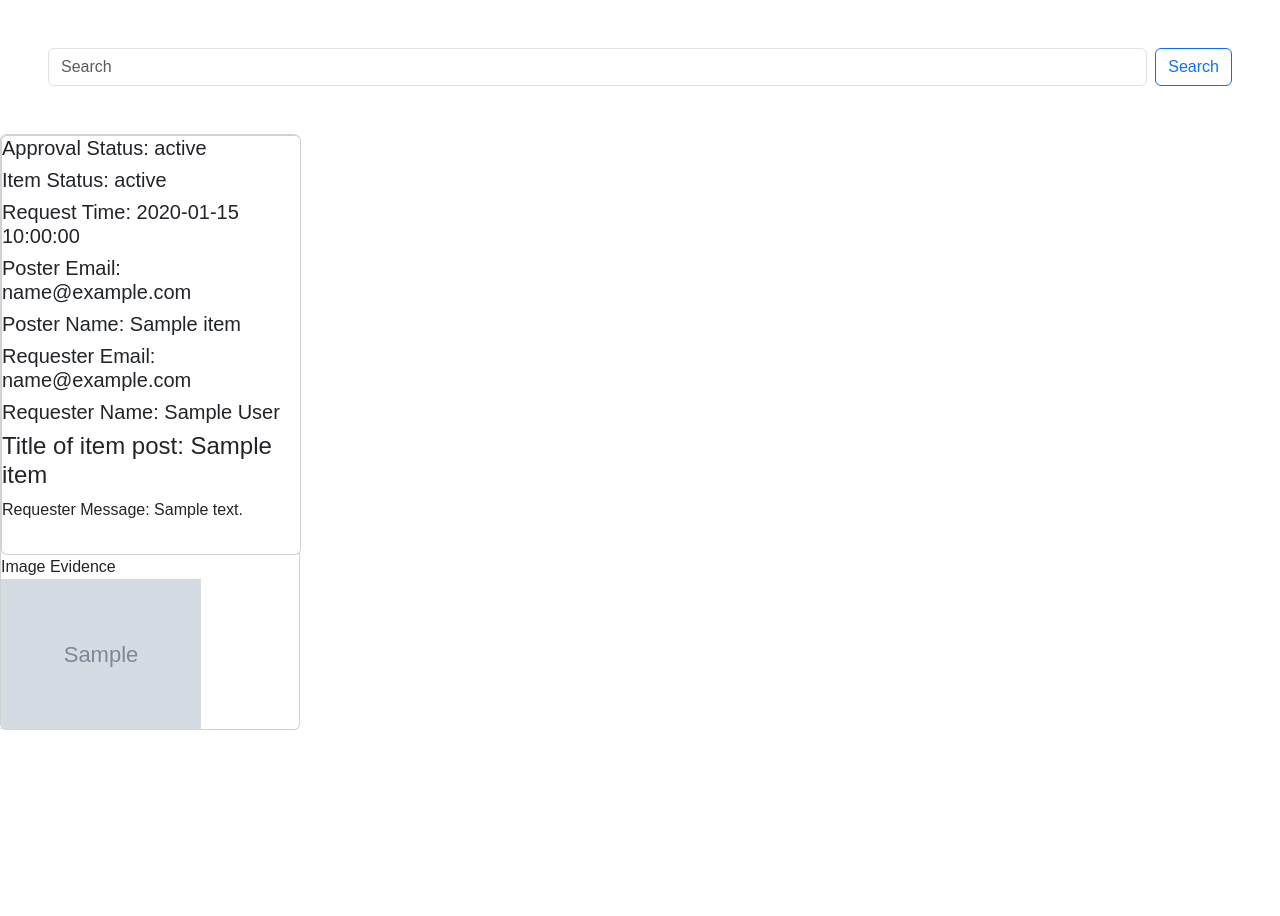
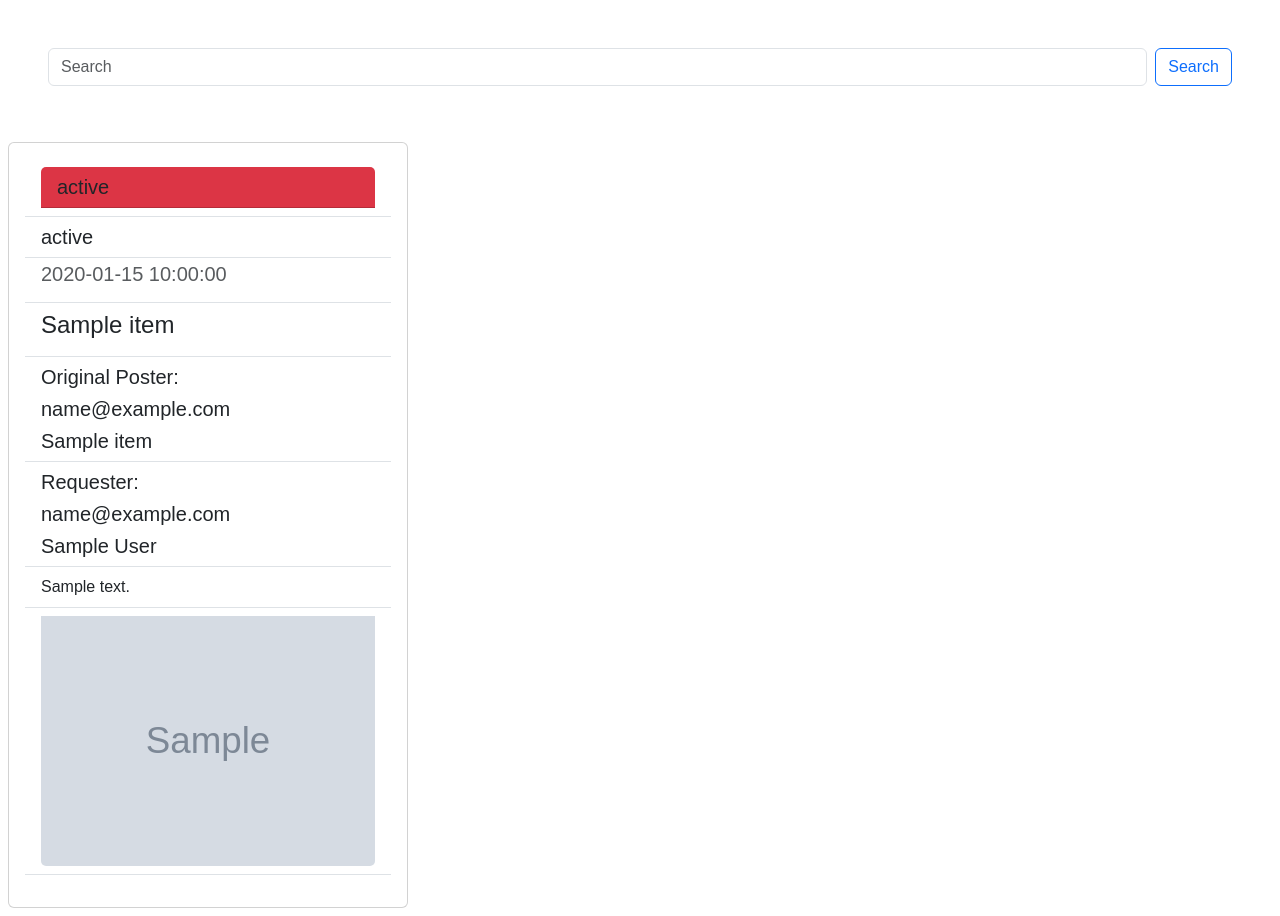
Before and after one commit to ritumaiti2009/CAC_Proj, a Flask app: page /manage_requests in a window 1280 px wide. Shown: the part 78-994 px from the top of the page. Before the commit the page ends 808 px from the top, so only its background shows below. Run offline with Flask 3, Linux system fonts and the light colour scheme; the visitor is signed in with stand-in values (Sample User, id 1); tables that the repository leaves empty hold one stand-in row (values such as "Sample post"); grey boxes marked "Sample" are stand-in pictures; some web fonts are replaced.

Commit message:
Format Request

```diff
--- a/app.py
+++ b/app.py
@@ -148,7 +148,8 @@ def lost():
             items.description AS description,
             items.image_path AS image_path,
             datetime(items.date_reported, 'localtime') AS date_reported,
-            requests.user_id AS user_id
+            items.user_id AS poster_user_id,
+            requests.user_id AS requester_user_id
             FROM items
             LEFT JOIN requests
             ON items.id = requests.item_id
@@ -191,7 +192,8 @@ def found():
                 items.description AS description,
                 items.image_path AS image_path,
                 datetime(items.date_reported, 'localtime') AS date_reported,
-                requests.user_id AS user_id
+                items.user_id AS poster_user_id,
+                requests.user_id AS requester_user_id
                 FROM items
                 LEFT JOIN requests
                 ON items.id = requests.item_id
@@ -246,11 +248,11 @@ def request_item(id):
                 INSERT INTO requests (user_id, item_id, message, image_path)
                 VALUES (?, ?, ?, ?)
                 """,
-                (user_id, id, message, filepath),
+                (user_id, id, message, filepath)
             )
             return redirect("/")
-        except:
-            return error("Unable to upload: Check inputs", 400)
+        except Exception as e:
+            return error(f"Unable to upload: Check inputs{e}", 400)
     # Request form
     return render_template("request.html", item_id=id)
 
--- a/static/style.css
+++ b/static/style.css
@@ -1,5 +1,14 @@
 .card {
     width: 300px;
+}
+
+.card-form {
+    width: 400px;
+    margin: 64px;
+}
+
+.navbar {
+    background-color: rgb(123, 157, 242);
 }
 
 body {
@@ -15,3 +24,9 @@ h1, h2, h3, h5, h6, p, a, div, button, input {
 span {
     display: inline-block;
 }
+
+@media (min-width: 768px) {
+    .card {
+        width: 400px;
+    }
+}
--- a/templates/index.html
+++ b/templates/index.html
@@ -1,9 +1,7 @@
 {% extends "layout.html" %}
 {% block title %}Home{% endblock %}
 {% block main %}
-    <div class="card mx-auto d-flex align-items-center"
-         style="width: 400px;
-                margin: 64px">
+    <div class="card-form card mx-auto d-flex align-items-center">
         <div class="card-body">
             {% if session.get("user") %}<h6 class="card-header">Welcome {{ session.get("name") }}!</h6>{% endif %}
             <div class="card-header">Report an item</div>
--- a/templates/layout.html
+++ b/templates/layout.html
@@ -18,8 +18,7 @@
               crossorigin="anonymous" />
     </head>
     <body>
-        <nav class="navbar sticky-top navbar-expand-lg"
-             style="background-color: rgb(123, 157, 242)">
+        <nav class="navbar sticky-top navbar-expand-lg">
             <div class="container-fluid">
                 <h2>
                     <a class="navbar-brand" href="/">Home</a>
--- a/templates/manage_request.html
+++ b/templates/manage_request.html
@@ -2,38 +2,60 @@
 {% block title %}Manage requests{% endblock %}
 {% block card %}
     {% for request in requests %}
-        <div class="card">
-            <div class="card content">
-                <h5>Approval Status: {{ request["request_status"] }}</h5>
-                <h5>Item Status: {{ request["item_status"] }}</h5>
-                <h5>Request Time: {{ request["date_requested"] }}</h5>
-                <h5>Poster Email: {{ request["poster_email"] }}</h5>
-                <h5>Poster Name: {{ request["poster_name"] }}</h5>
-                <h5>Requester Email: {{ request["user_email"] }}</h5>
-                <h5>Requester Name: {{ request["user_name"] }}</h5>
-                <h4>Title of item post: {{ request["title"] }}</h4>
-                <p>
-                    Requester Message: {{ request["message"] }}
-                    <p>
-                    </div>
+        <div class="card m-2">
+            <div class="card-body">
+                <ul class="list-group list-group-flush">
+                    <ul class="list-group list-group-flush">
+                        <li class="list-group-item">
+                            <h5 class="card-header {% if request['request_status'] == 'pending' %} bg-secondary {% elif request['request_status'] == 'approved' %} bg-success {% else %} bg-danger {% endif %}">
+                                {{ request["request_status"] }}
+                            </h5>
+                        </li>
+                        <li class="list-group-item">
+                            <h5 class="card-text">{{ request["item_status"] }}</h5>
+                        </li>
+                        <li class="list-group-item">
+                            <h5 class="card-subtitle mb-2 text-body-secondary">{{ request["date_requested"] }}</h5>
+                        </li>
+                        <li class="list-group-item">
+                            <h4 class="card-title">{{ request["title"] }}</h4>
+                        </li>
+                        <li class="list-group-item">
+                            <h5 class="card-text">Original Poster:</h5>
+                            <h5 class="card-text">{{ request["poster_email"] }}</h5>
+                            <h5 class="card-text">{{ request["poster_name"] }}</h5>
+                        </li>
+                        <li class="list-group-item">
+                            <h5 class="card-text">Requester:</h5>
+                            <h5 class="card-text">{{ request["user_email"] }}</h5>
+                            <h5 class="card-text">{{ request["user_name"] }}</h5>
+                        </li>
+                        <li class="list-group-item">
+                            <p class="card-text">{{ request["message"] }}</p>
+                        </li>
                         {% if request["image_path"] %}
-                        Image Evidence
-                        <img src="{{ request['image_path'] }}"
+                            <li class="list-group-item">
+                                <img class="card-img-bottom"
+                                     src="{{ request['image_path'] }}"
                                      alt="{{ request['title'] }}"
-                             width="200px">
+                                     width="auto"
+                                     height="auto">
+                            </li>
                         {% endif %}
+                        <li class="list-group-item d-flex gap-2">
                             {% if request["request_status"] == "pending" %}
-                        <div class="card button">
                                 <form method="post"
                                       action="{{ url_for('approve_request', id=request['id']) }}">
-                                <button type="submit">Approve</button>
+                                    <button class="btn btn-outline-success" type="submit">Approve</button>
                                 </form>
                                 <form method="post"
                                       action="{{ url_for('reject_request', id=request['id']) }}">
-                                <button type="submit">Reject</button>
+                                    <button class="btn btn-outline-danger" type="submit">Reject</button>
                                 </form>
+                            {% endif %}
+                        </li>
+                    </ul>
                 </div>
-                    {% endif %}
             </div>
         {% endfor %}
     {% endblock %}
```
Also changed, not shown: templates/items.html (+31 -29 lines), templates/manage_item.html (+29 -19 lines), templates/request.html (+29 -11 lines), templates/requests.html (+36 -18 lines). Lines whose indentation alone changed are shown as unchanged.
